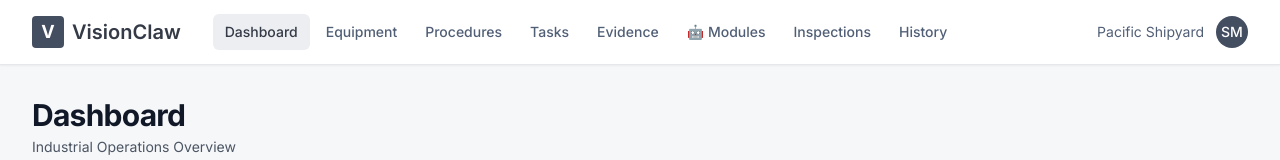
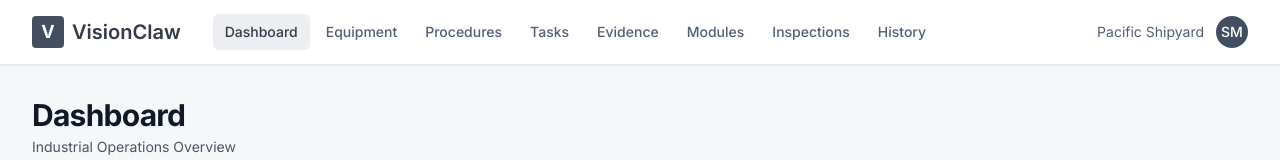
Before and after one commit to sefacosgun11/visionclaw, a Next.js app in the folder web-demo/: page / in a window 1280 px wide. Shown: the top 160 px of the page. Built offline with nearby package versions, Linux system fonts and the light colour scheme; no server answers.

Commit message:
UI: Remove robot emoji from Modules navigation link

```diff
--- a/web-demo/components/Navigation.tsx
+++ b/web-demo/components/Navigation.tsx
@@ -9,7 +9,7 @@ const navigation = [
   { name: 'Procedures', href: '/procedures' },
   { name: 'Tasks', href: '/tasks' },
   { name: 'Evidence', href: '/evidence' },
-  { name: '🤖 Modules', href: '/modules' },
+  { name: 'Modules', href: '/modules' },
   { name: 'Inspections', href: '/inspections' },
   { name: 'History', href: '/history' },
 ]
```
